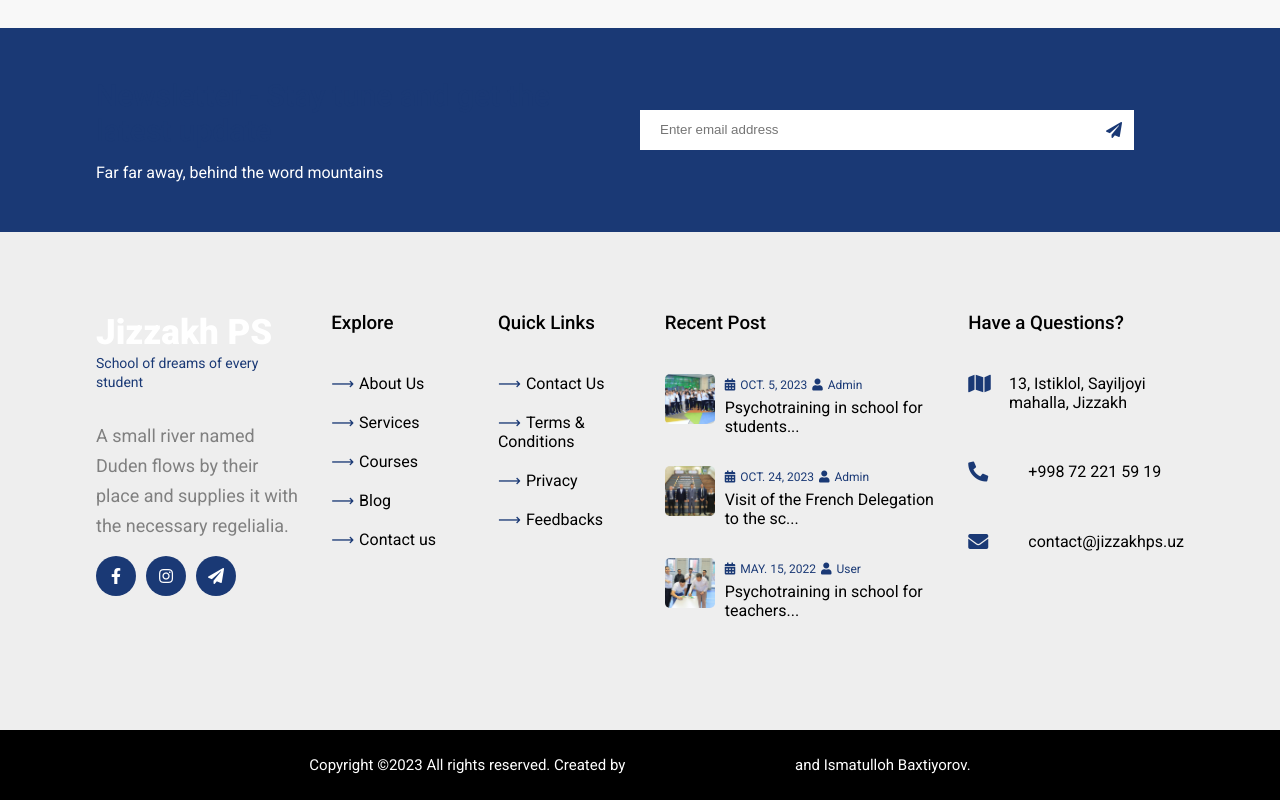
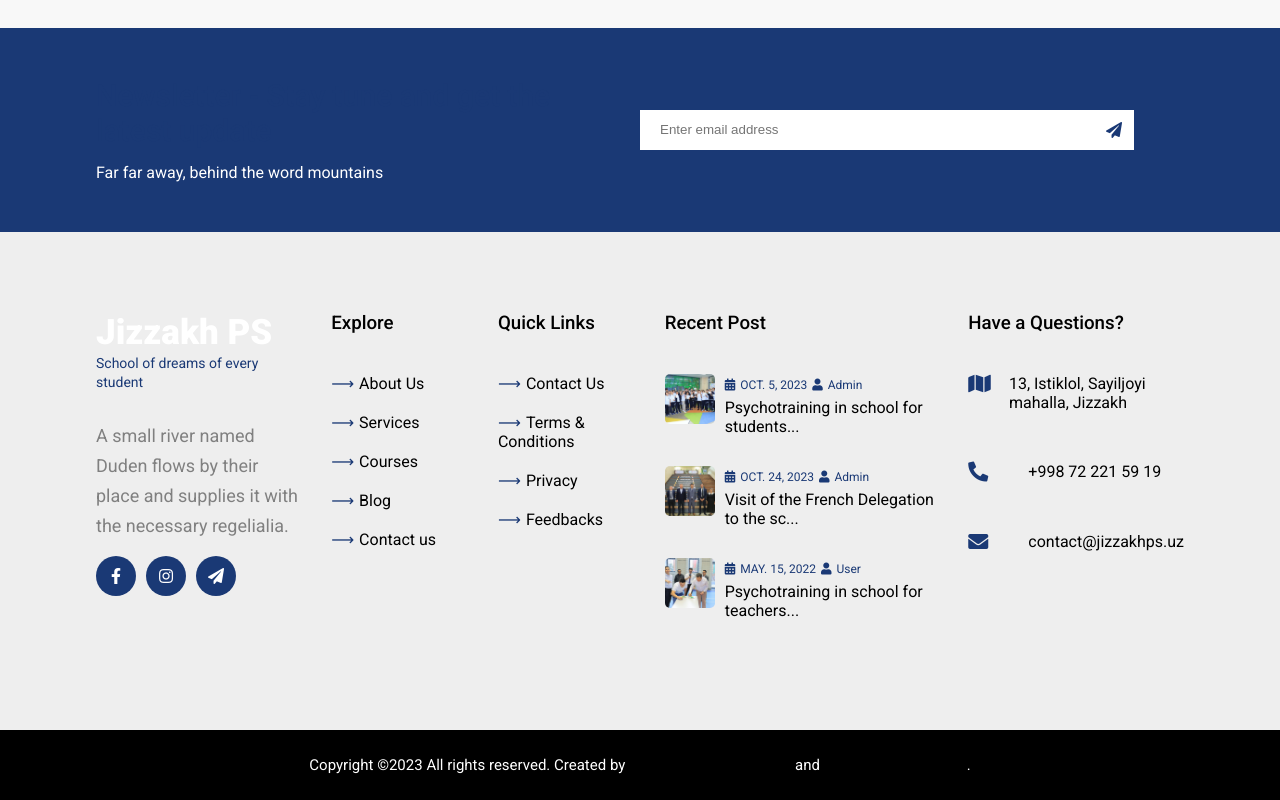
Before and after one commit to behzodk/jizzakhps.v2, a React (Create React App) app: page /alumni in a window 1280 px wide. Shown: the part 1726-2526 px from the top of the page. Built offline with nearby package versions, Linux system fonts and the light colour scheme.

Commit message:
Update Footer.jsx

```diff
--- a/src/components/common/footer/Footer.jsx
+++ b/src/components/common/footer/Footer.jsx
@@ -91,7 +91,7 @@ const Footer = () => {
       </footer>
       <div className='legal'>
         <p>
-          Copyright ©{year} All rights reserved. Created by <a href="https://github.com/behzodk">Behzod Musurmonqulov</a> and Ismatulloh Baxtiyorov.
+          Copyright ©{year} All rights reserved. Created by <a className="behzod" href="https://t.me/behzodmusurmonqulov">Behzod Musurmonqulov</a> and <a className="behzod" href="https://t.me/Baxt1y0rov">Ismatulloh Baxtiyorov</a>.
         </p>
       </div>
     </>
```
